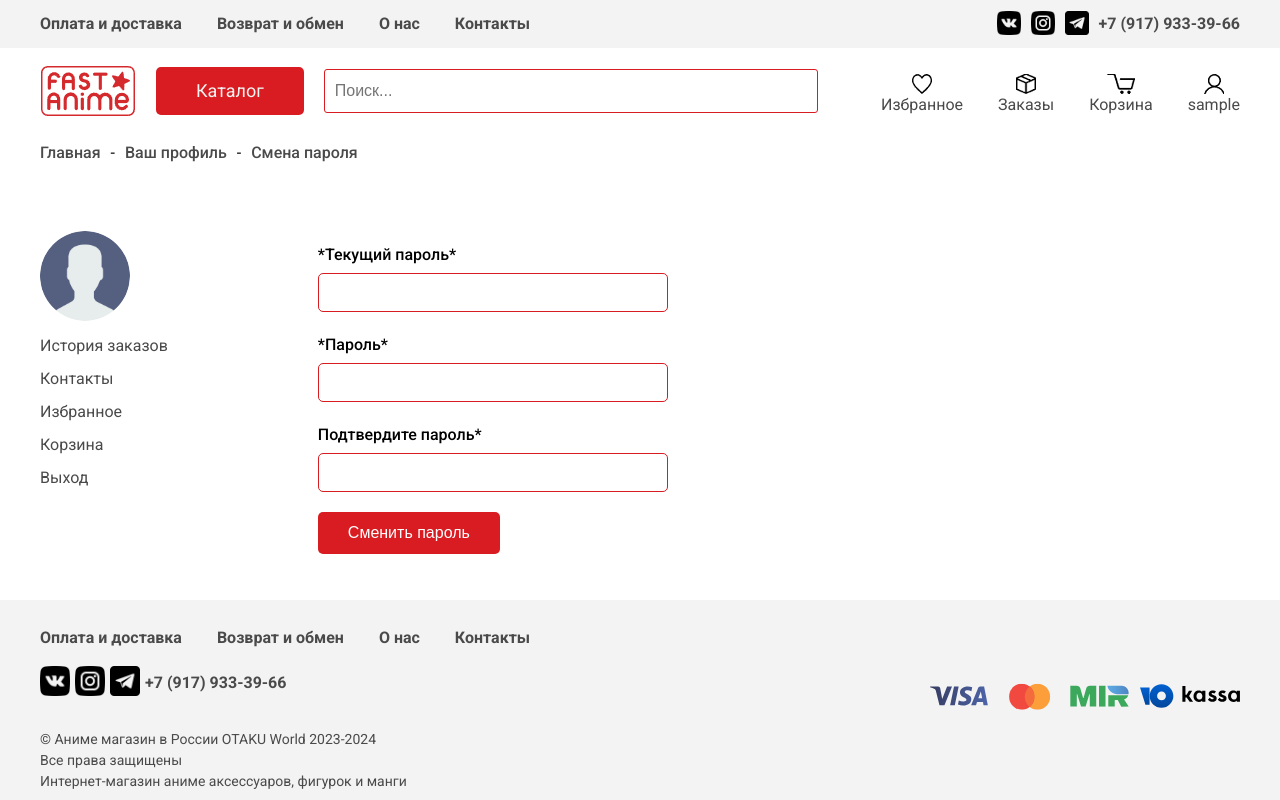
After one commit to katsuyorii/OtakuWorld, a Django app: page /accounts/change-password/ in a window 1280 px wide. The commit adds this page. Run offline with Django 5.2, Linux system fonts and the light colour scheme; the visitor is signed in with stand-in values (Sample User, id 1).

Commit message:
create change password user view

```diff
--- a/mysite/users/forms.py
+++ b/mysite/users/forms.py
@@ -3,6 +3,7 @@ from django.contrib.auth import authenticate
 from .models import User
 from phonenumber_field.formfields import PhoneNumberField
 from phonenumber_field.phonenumber import to_python
+from django.contrib.auth.forms import PasswordChangeForm
 
 # Класс-форма для авторизации пользователя
 class LoginUserForm(forms.Form):
@@ -100,3 +101,18 @@ class EditInfoUserForm(forms.ModelForm):
             raise forms.ValidationError("Некорректный формат номера телефона")
 
         return cleaned_data
+
+
+# Класс-форма для изменения пароля пользователя
+class ChangePasswordUserForm(PasswordChangeForm):
+    old_password = forms.CharField(widget=forms.PasswordInput(attrs={
+        'class': 'login-email-input',
+    }))
+
+    new_password1 = forms.CharField(widget=forms.PasswordInput(attrs={
+        'class': 'login-email-input',
+    }))
+
+    new_password2 = forms.CharField(widget=forms.PasswordInput(attrs={
+        'class': 'login-email-input',
+    }))
--- /dev/null
+++ b/mysite/users/templates/users/change-password.html
@@ -0,0 +1,52 @@
+{% extends "base.html" %}
+{% load static %}
+
+{% block content %}
+<div class="catalog-list-main-row-link">
+    <a class="catalog-list-main-row-link-item" href="{% url 'index' %}">Главная</a>
+    <p>-</p>
+    <a class="catalog-list-main-row-link-item" href="{% url 'profile' %}">Ваш профиль</a>
+    <p>-</p>
+    <a class="catalog-list-main-row-link-item" href="#">Смена пароля</a>
+</div>
+
+<div class="profile-row">
+
+    {% include "profile-menu.html" %}
+
+    <div class="profile-row-info">
+        {% for error in form.old_password.errors %}
+            <p class="product-detail-reviews-error">*{{ error }} </p>
+        {% endfor %}
+
+        {% for error in form.new_password1.errors %}
+            <p class="product-detail-reviews-error">*{{ error }} </p>
+        {% endfor %}
+
+        {% for error in form.new_password2.errors %}
+            <p class="product-detail-reviews-error">*{{ error }} </p>
+        {% endfor %}
+        <br>
+
+        <form method="POST">
+            {% csrf_token %}
+            <div class="form-group-ed">
+                <label class="login-email-lbl" for="{{ form.old_password.id_for_label }}">*Текущий пароль*</label>
+                {{ form.old_password }}
+            </div>
+
+            <div class="form-group">
+                <label class="login-email-lbl" for="{{ form.new_password1.id_for_label }}">*Пароль*</label>
+                {{ form.new_password1 }}
+            </div>
+
+            <div class="form-group">
+                <label class="login-email-lbl" for="{{ form.new_password2.id_for_label }}">Подтвердите пароль*</label>
+                {{ form.new_password2 }}
+            </div>
+
+            <button class="login-btn-prof" type="submit">Сменить пароль</button>
+        </form>
+    </div>
+</div>
+{% endblock content %}
--- a/mysite/users/templates/users/profile-edit.html
+++ b/mysite/users/templates/users/profile-edit.html
@@ -26,7 +26,7 @@
         <form enctype="multipart/form-data" method="POST">
             {% csrf_token %}
             <div class="form-group-ed">
-                <label class="login-email-lbl" for="{{ form.username.id_for_label }}">*Имя</label>
+                <label class="login-email-lbl" for="{{ form.username.id_for_label }}">Имя*</label>
                 {{ form.username }}
             </div>
 
@@ -36,7 +36,7 @@
             </div>
 
             <div class="form-group">
-                <label class="login-email-lbl" for="{{ form.email.id_for_label }}">*Адрес эл.почты</label>
+                <label class="login-email-lbl" for="{{ form.email.id_for_label }}">*Адрес эл.почты*</label>
                 {{ form.email }}
             </div>
 
--- a/mysite/users/templates/users/profile.html
+++ b/mysite/users/templates/users/profile.html
@@ -17,7 +17,7 @@
                 <h1 class="profile-row-info-title-t">Ваш аккаунт</h1>
                 <div class="profile-row-info-title-edit">
                     <a class="profile-row-info-title-edit-e" href="{% url 'profile_edit' %}">Редактировать</a>
-                    <a class="profile-row-info-title-edit-p" href="#">Сменить пароль</a>
+                    <a class="profile-row-info-title-edit-p" href="{% url 'change_password' %}">Сменить пароль</a>
                 </div>
             </div>
 
--- a/mysite/users/urls.py
+++ b/mysite/users/urls.py
@@ -1,5 +1,5 @@
 from django.urls import path
-from .views import LoginUserView, RegistrationUserView, ProfileUserView, LogoutUserView, EditInfoUserView
+from .views import LoginUserView, RegistrationUserView, ProfileUserView, LogoutUserView, EditInfoUserView, ChangePasswordUserView
 from django.contrib.auth.decorators import login_required
 
 urlpatterns = [
@@ -8,4 +8,5 @@ urlpatterns = [
     path('profile/', login_required(ProfileUserView.as_view()), name='profile'),
     path('logout/', login_required(LogoutUserView.as_view()), name='logout'),
     path('profile-edit/', login_required(EditInfoUserView.as_view()), name='profile_edit'),
+    path('change-password/', login_required(ChangePasswordUserView.as_view()), name='change_password'),
 ]
--- a/mysite/users/views.py
+++ b/mysite/users/views.py
@@ -3,11 +3,12 @@ from django.urls import reverse_lazy
 from django.views import View
 from django.views.generic import FormView, UpdateView
 from django.views.generic.base import TemplateView
-from .forms import LoginUserForm, RegistrationUserForm, EditInfoUserForm
+from .forms import LoginUserForm, RegistrationUserForm, EditInfoUserForm, ChangePasswordUserForm
 from django.contrib import messages
 from .models import User
 from django.contrib.auth import logout
 from django.shortcuts import redirect
+from django.contrib.auth.views import PasswordChangeView
 
 
 # Класс-представление авторизации пользователя
@@ -85,13 +86,16 @@ class ProfileUserView(TemplateView):
 
             return context
 
-# # Класс-представление выхода из системы
+
+# Класс-представление выхода из системы
 class LogoutUserView(View):
     def get(self, request, *args, **kwargs):
         logout(request)
         messages.success(request, 'Вы успешно вышли из системы!')
         return redirect(reverse_lazy('index'))
 
+
+# Класс-представление редактирования информации профиля
 class EditInfoUserView(UpdateView):
     model = User
     form_class = EditInfoUserForm
@@ -117,3 +121,26 @@ class EditInfoUserView(UpdateView):
         context['title'] = 'Редактирование профиля'
 
         return context
+
+
+# Класс-представление редактирования информации профиля
+class ChangePasswordUserView(PasswordChangeView):
+    template_name = 'users/change-password.html'
+    form_class = ChangePasswordUserForm
+
+    def get_success_url(self):
+        return reverse_lazy('profile')
+
+    def form_valid(self, form):
+        messages.success(self.request, 'Вы успешно сменили пароль!')
+        return super().form_valid(form)
+
+    def form_invalid(self, form):
+        messages.error(self.request, 'Ошибка заполнения формы!')
+        return super().form_invalid(form)
+
+    def get_context_data(self, **kwargs):
+        context = super().get_context_data(**kwargs)
+        context['title'] = 'Смена пароля'
+
+        return context
```
